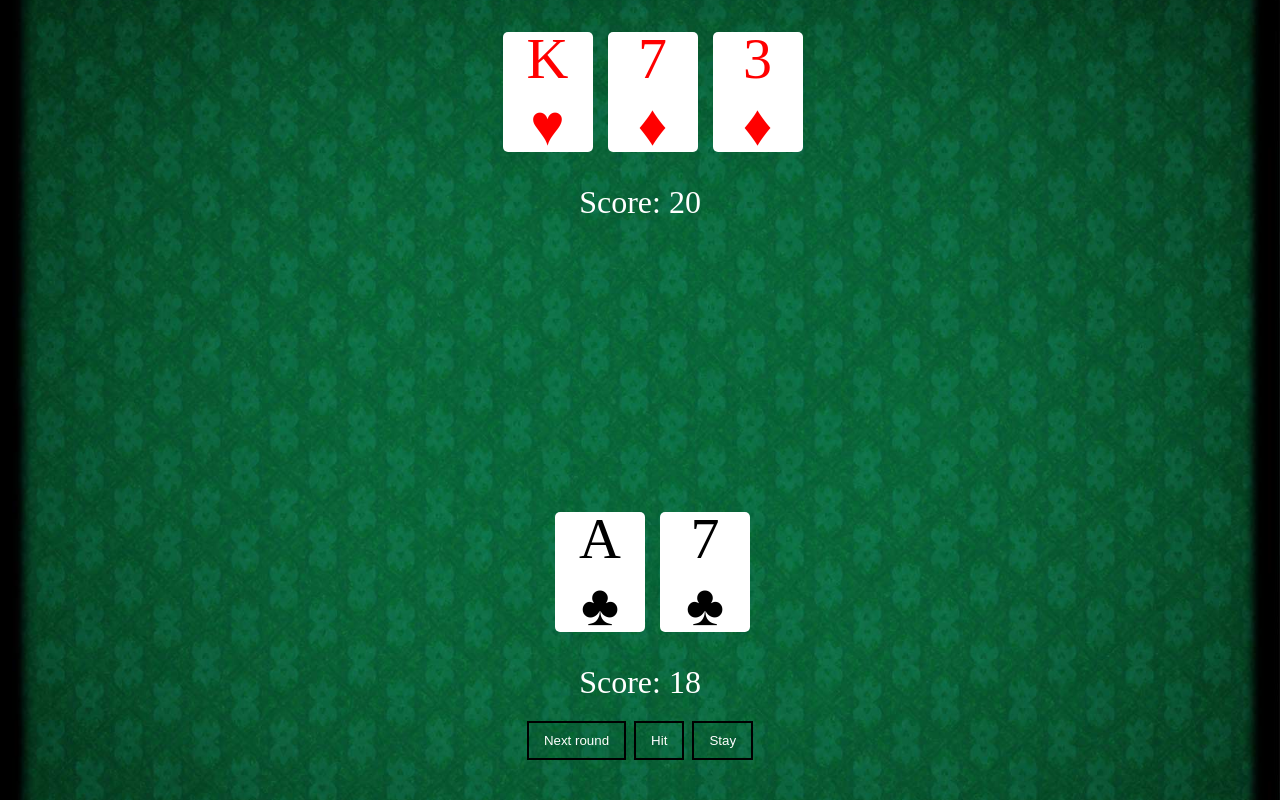
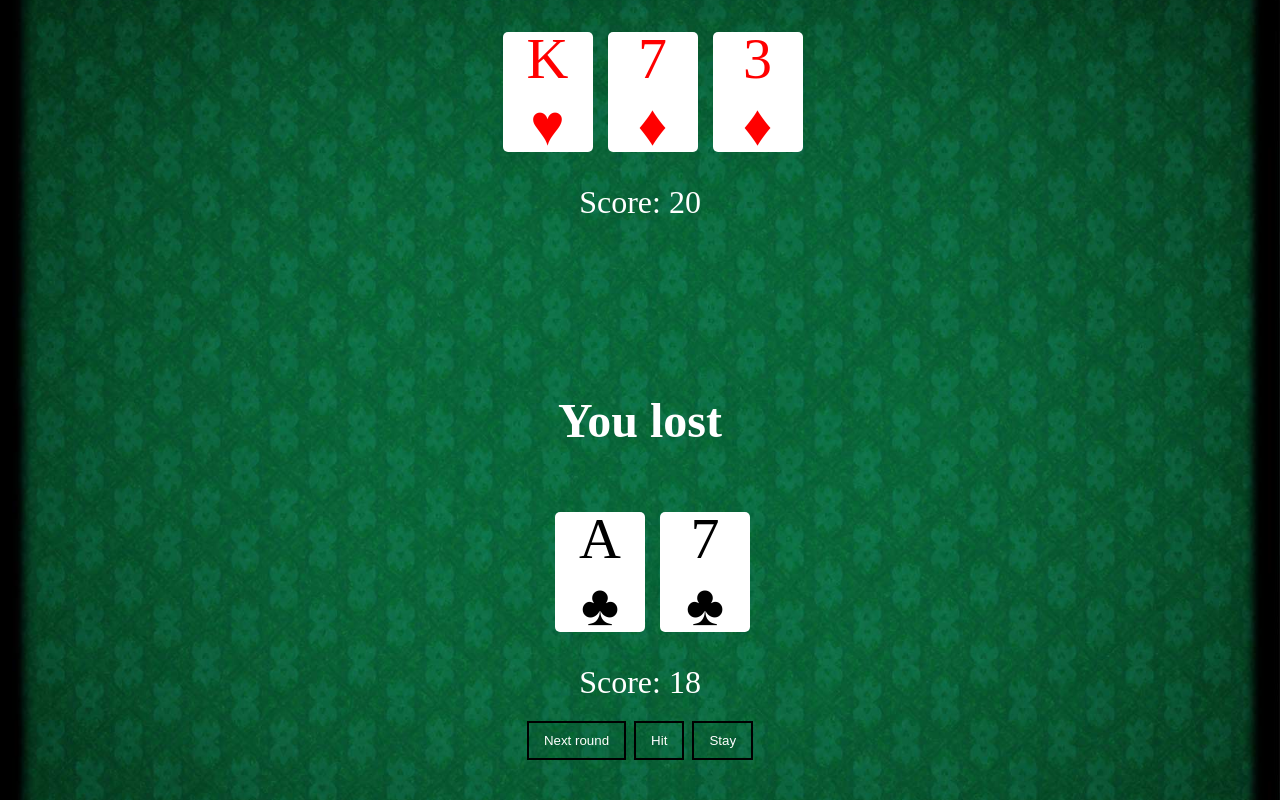
Before and after one commit to DanielSkoros/blackjack, a plain HTML site: page index.html in a window 1280 px wide. Both pictures are taken after a click on the button "Stay". Drawn offline with Linux system fonts and the light colour scheme.

Commit message:
Win/lose mechanics

```diff
--- a/css/main.scss
+++ b/css/main.scss
@@ -81,6 +81,18 @@ main {
       }
 }
 
+.winner {
+  display: none;
+}
+
+.winner__visible {
+  display: block;
+  position: absolute;
+  top: 50%;
+  left: 50%;
+  transform: translateY(-50%) translateX(-50%);
+}
+
 @keyframes showCard {
   from {transform: translateY(-50px)}
   to {transform: translateY(0)}
@@ -88,7 +100,7 @@ main {
 
 @media screen and (max-width: 768px){
   main {
-    height: 87vh;
+    height: 87vh !important;
   }
 
   .btn {
--- a/index.html
+++ b/index.html
@@ -22,6 +22,7 @@
         <input type="button" class="btn" value="Hit" id="hit">
         <input type="button" class="btn" value="Stay" id="stay">
     </div>
+    <h2 class="winner"></h2>
 </main>
 
 
--- a/js/app.js
+++ b/js/app.js
@@ -24,5 +24,6 @@ document.querySelector('#stay').addEventListener('click', () => {
 
 document.querySelector('#new').addEventListener('click', () => {
     document.querySelector('#hit').removeAttribute('disabled')
+    document.querySelector('.winner').classList.remove('winner__visible')
     gamePlay.nextRound();
 });
--- a/js/gameUI.js
+++ b/js/gameUI.js
@@ -5,6 +5,7 @@ export default class GameUI {
         dealerHand: '.dealer__hand',
         playerPoints: '.player__points',
         dealerPoints: '.dealer__points',
+        winner: '.winner'
     };
 
     constructor(){
@@ -12,6 +13,7 @@ export default class GameUI {
         this.dealerHand = document.querySelector(this.DOMElements.dealerHand);
         this.playerPoints = document.querySelector(this.DOMElements.playerPoints);
         this.dealerPoints = document.querySelector(this.DOMElements.dealerPoints);
+        this.winner = document.querySelector(this.DOMElements.winner);
     }
 
     dealStartingHands(players){
@@ -109,7 +111,13 @@ export default class GameUI {
     }
 
     displayWinnerAlert(id){
-        console.log(`Winner: ${id}`)
+        if (id === 1){
+            this.winner.textContent = 'You won!';
+            this.winner.classList.add('winner__visible');
+        }else {
+            this.winner.textContent = 'You lost';
+            this.winner.classList.add('winner__visible');
+        }
     }
 
 }
```
Also changed, not shown: css/main.css, 1 other file.
